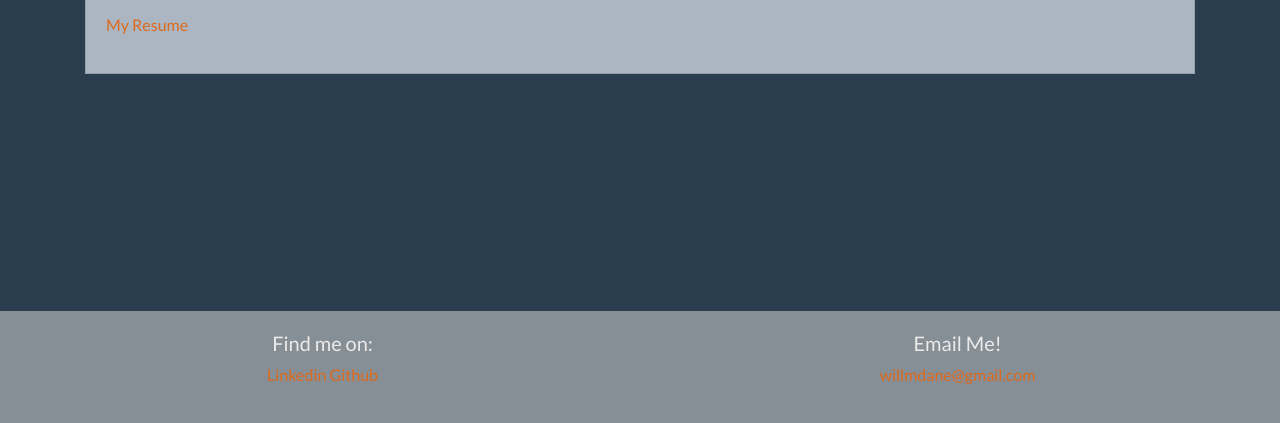
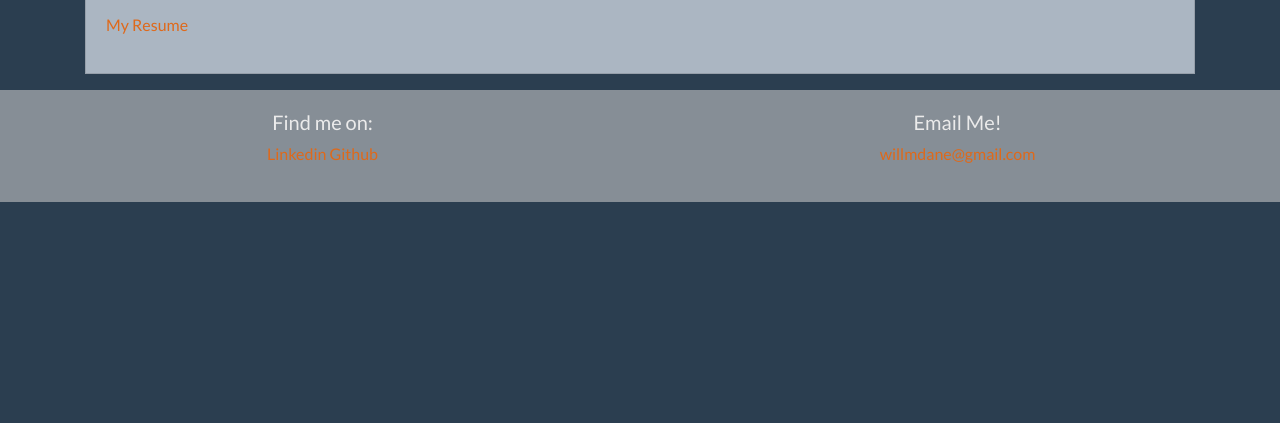
Before and after one commit to wmdane/bootstrap-portfolio, a plain HTML site: page index.html in a window 1280 px wide. Shown: the part 377-800 px from the top of the page. Drawn offline with nearby package versions, Linux system fonts and the light colour scheme.

Commit message:
attempting to fix sticky footer on about me page

```diff
--- a/index.html
+++ b/index.html
@@ -8,7 +8,7 @@
 
     <style>
       .sticky-footer {
-        position: absolute;
+        position: absolute, bottom;
         bottom: 0;
         background-color: whitesmoke;
         text-align: center;
```
